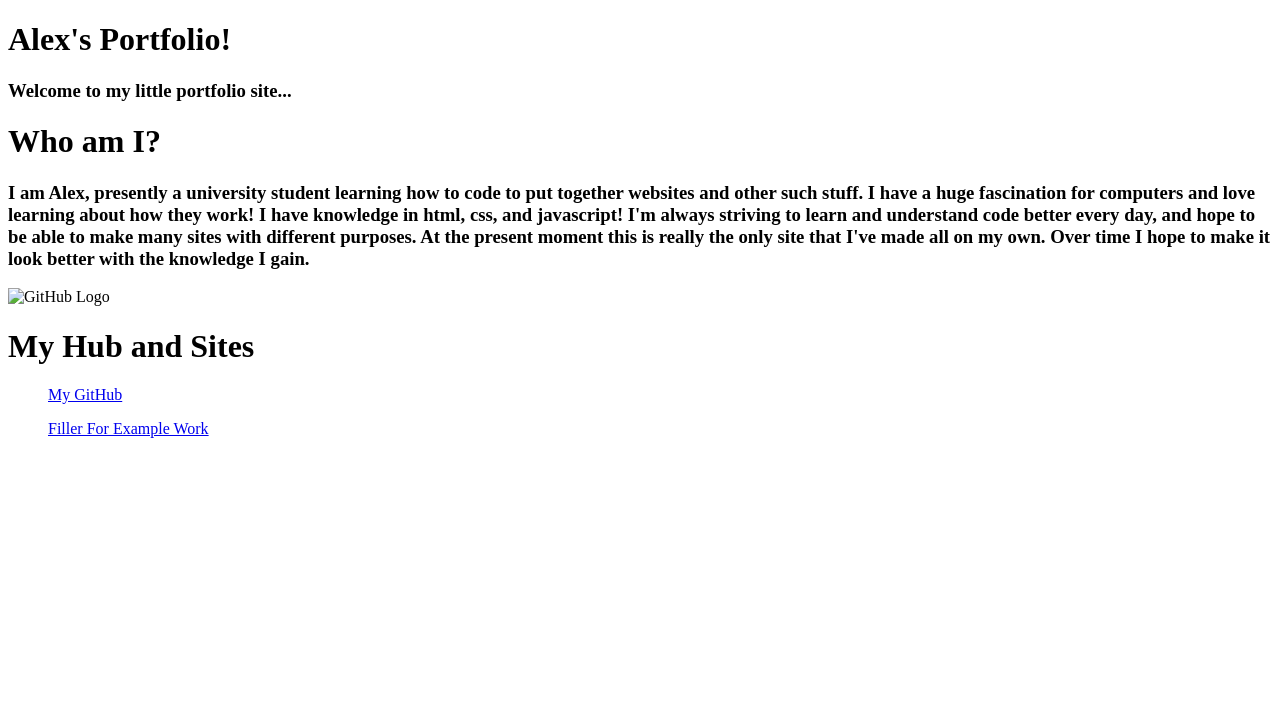
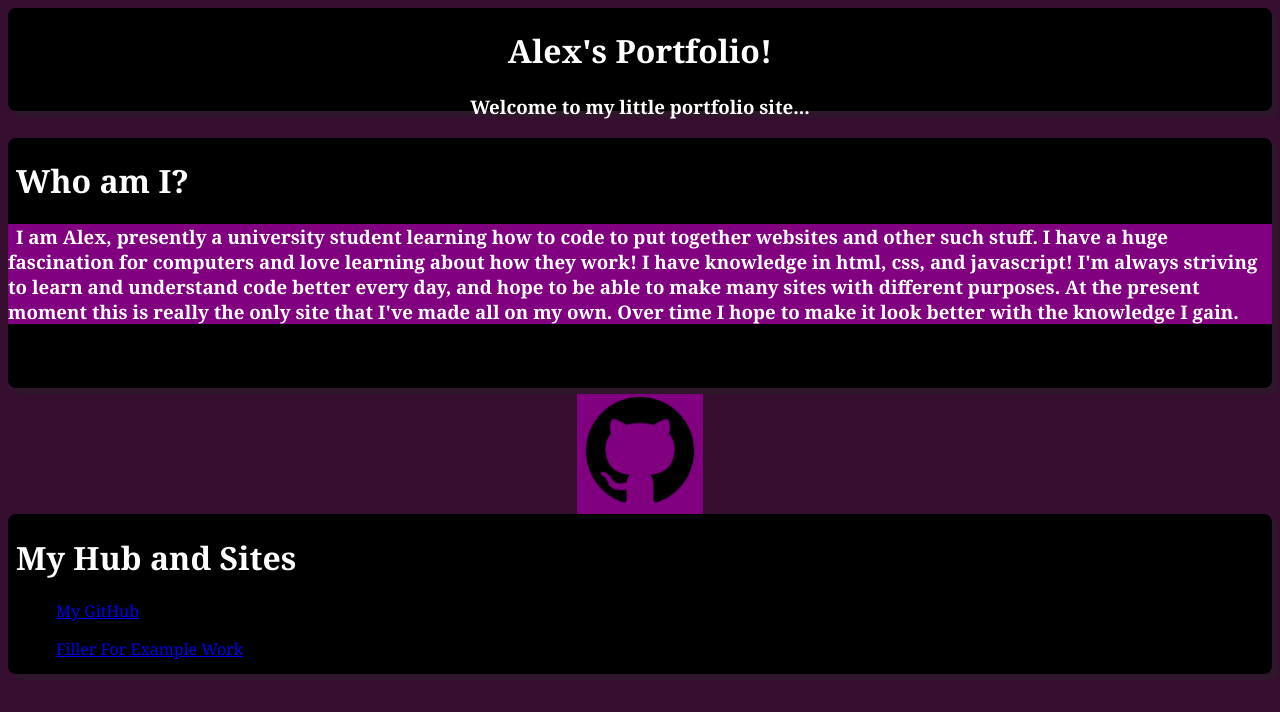
Before and after one commit to Alexer333/Professional-Portfolio, a plain HTML site: page index.html in a window 1280 px wide. Drawn offline with Linux system fonts and the light colour scheme.

Commit message:
Moved files to be nicer

```diff
--- /dev/null
+++ b/Assets/style.css
@@ -0,0 +1,80 @@
+  body {
+    background-color: #350e30;
+    background-size: cover;
+    height: 100%;
+  }
+
+  /* Top text */
+  .banner {
+    background-color: black;
+    width: 100%;
+    height: 103px;
+    padding: 0px;
+    display: inline-block;
+    color: white;
+    text-align: center;
+    font-family:Cambria, Cochin, Georgia, Times, 'Times New Roman', serif;
+    border-radius: 8px 8px 8px 8px;
+    box-shadow: 6px 6px rgb(46, 22, 43)
+  }
+
+  /* Middle Text*/
+  .mid {
+    background-color: black;
+    width: 100%;
+    height: 250px;
+    padding: 0px;
+    text-indent: 8px;
+    margin-top: 20px;
+    display: inline-block;
+    color: white;
+    text-align: left;
+    font-family: Cambria, Cochin, Georgia, Times, 'Times New Roman', serif;
+    border-radius: 8px 8px 8px 8px;
+    box-shadow: 6px 6px rgb(46, 22, 43)
+  }
+
+  /* Bottom Text for links*/
+  .foot {
+    background-color: black;
+    width: 100%;
+    height: 160px;
+    padding: 0px;
+    text-indent: 8px;
+    display: inline-block;
+    color: white;
+    text-align: left;
+    font-family: Cambria, Cochin, Georgia, Times, 'Times New Roman', serif;
+    border-radius: 8px 8px 8px 8px;
+    box-shadow: 6px 6px rgb(46, 22, 43)
+  }
+
+  /* Making the links READABLE so it isn't dark text on dark text...*/
+  .pleasejustmakethetextreadable a:visited{
+    color: rgb(102, 165, 238);
+    display: flex;
+    justify-content: flex-start;
+    text-align: left;
+    font-family: Cambria, Cochin, Georgia, Times, 'Times New Roman', serif;
+    background-color: purple;
+  }
+
+  .gitpic {
+    display: block;
+    margin-left: auto;
+    margin-right: auto;
+    width: 10%;
+    display: flex;
+    background-color: purple;
+    border-radius: 2px 2px 2px 2px;
+}
+
+  /* Inner box for main body of text*/
+  .buzz {
+    display: flex;
+    justify-content: flex-start;
+    color: white;
+    text-align: left;
+    font-family: Cambria, Cochin, Georgia, Times, 'Times New Roman', serif;
+    background-color: purple;
+  }
--- a/index.html
+++ b/index.html
@@ -5,7 +5,7 @@
   <meta charset="UTF-8">
   <meta name="viewport" content="width=device-width, initial-scale=1.0">
   <title>Alex's Portfolio Site!</title>
-  <link rel="stylesheet" href="./Professional-Portfolio/Assets/style.css">
+  <link rel="stylesheet" href="./Assets/style.css">
 </head>
 
 <main>
@@ -30,7 +30,7 @@
 
 </header>
 
-<img src="./Professional-Portfolio/Assets/hub.png" alt="GitHub Logo" class="gitpic">
+<img src="./Assets/hub.png" alt="GitHub Logo" class="gitpic">
 
 <header class="foot">
 <!--Links to other stuff.-->
```
Also changed, not shown: Assets/hub.png (added), 1 other file.
